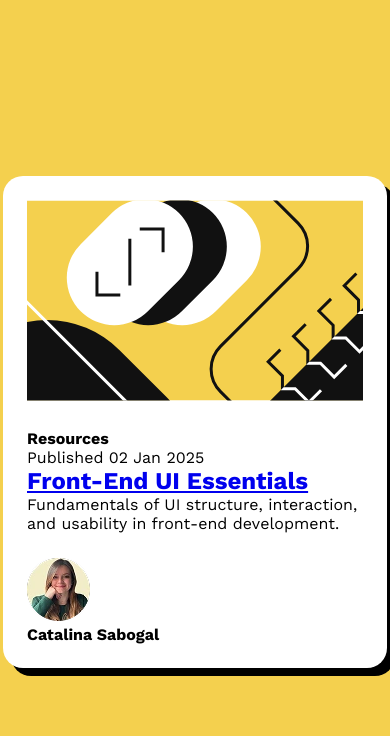
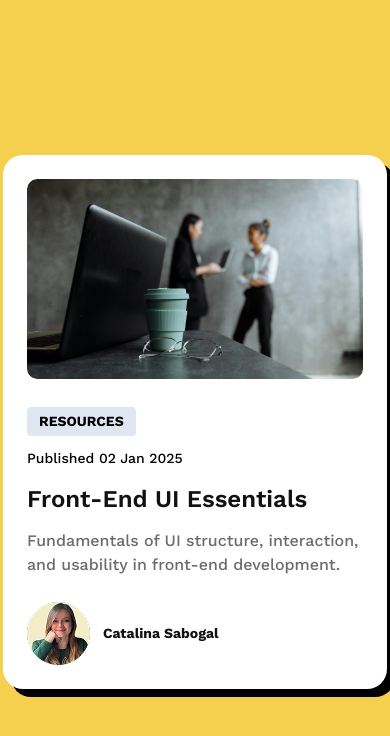
Before and after one commit to csabogalortiz/Preview-Card, a plain HTML site: page index.html in a window 390 px wide. Drawn offline with nearby package versions, Linux system fonts and the light colour scheme.

Commit message:
style: improved card styling and hover effects
- Refined typography and spacing
- Added hover effect for the title
- Improved responsiveness and UI consistency

```diff
--- a/index.html
+++ b/index.html
@@ -13,17 +13,17 @@
 <body>
 <section id="card-container">
   <div class="card-img">
-    <img src="./assets/images/illustration-article.svg" alt="Feature image"/>
+    <img src="./assets/images/cover.png" alt="Feature image"/>
   </div>
   <div class="card-text">
-    <div class="color-bg">
-      <h4>Resources</h4>
+    <div class="tag-bg">
+      <h4>RESOURCES</h4>
     </div>
     <p class="published-date">
       Published 02 Jan 2025
     </p>
     <a href="#">
-      <h2>Front-End UI Essentials</h2>
+      <h2 class="blog-title">Front-End UI Essentials</h2>
     </a>
     <p class="preview-text">
       Fundamentals of UI structure, interaction, and usability in front-end development.
--- a/style.css
+++ b/style.css
@@ -16,6 +16,11 @@ body {
         min-height: 100vh;
 }
 
+a{
+    color:#000;
+    text-decoration: none;
+}
+
 #card-container{
     display: flex;
         width: 384px;
@@ -29,3 +34,77 @@ body {
             background: var(--color-white, #FFF);
             box-shadow: 8px 8px 0px 0px #000;
 }
+
+.card-img img {
+    border-radius: 10px;
+}
+
+.card-text {
+    display: flex;
+        flex-direction: column;
+        align-items: flex-start;
+        gap: var(--spacing-150, 12px);
+        align-self: stretch;
+}
+
+.tag-bg {
+    background-color: #E0E7F3;
+   padding: var(--spacing-50, 4px) var(--spacing-150, 12px);;
+    border-radius: 4px;
+    font-size: var(--font-size-text-preset-3, 14px);
+        font-style: normal;
+        font-weight: 700;
+        line-height: 150%;
+        /* 21px */
+}
+
+.published-date{
+    font-size: var(--font-size-text-preset-3, 14px);
+        font-style: normal;
+        font-weight: 500;
+        line-height: 150%;
+        /* 21px */
+}
+
+.preview-text{
+    color: var(--color-gray-500, #6B6B6B);
+        font-family: "Work Sans";
+        font-size: var(--font-size-text-preset-2, 16px);
+        font-style: normal;
+        font-weight: 500;
+        line-height: 150%;
+        /* 24px */
+}
+
+.blog-title {
+    color: var(--color-gray-950, #111);
+        font-family: "Work Sans";
+        font-size: var(--spacing-200, 24px);
+        font-style: normal;
+        font-weight: 600;
+        line-height: 150%;
+
+
+}
+.blog-title:hover {
+    color: #263462;
+    /* Change text color */
+}
+
+
+.avatar-contianer {
+    display: flex;
+    align-items: center;
+    gap: var(--spacing-150, 12px);
+}
+
+
+.avatar-contianer h4 {
+    color: var(--color-gray-950, #111);
+        font-family: "Work Sans";
+        font-size: var(--font-size-text-preset-3, 14px);
+        font-style: normal;
+        font-weight: 700;
+        line-height: 150%;
+        /* 21px */
+}
```
Also changed, not shown: assets/images/cover.png (added), 3 other files.
